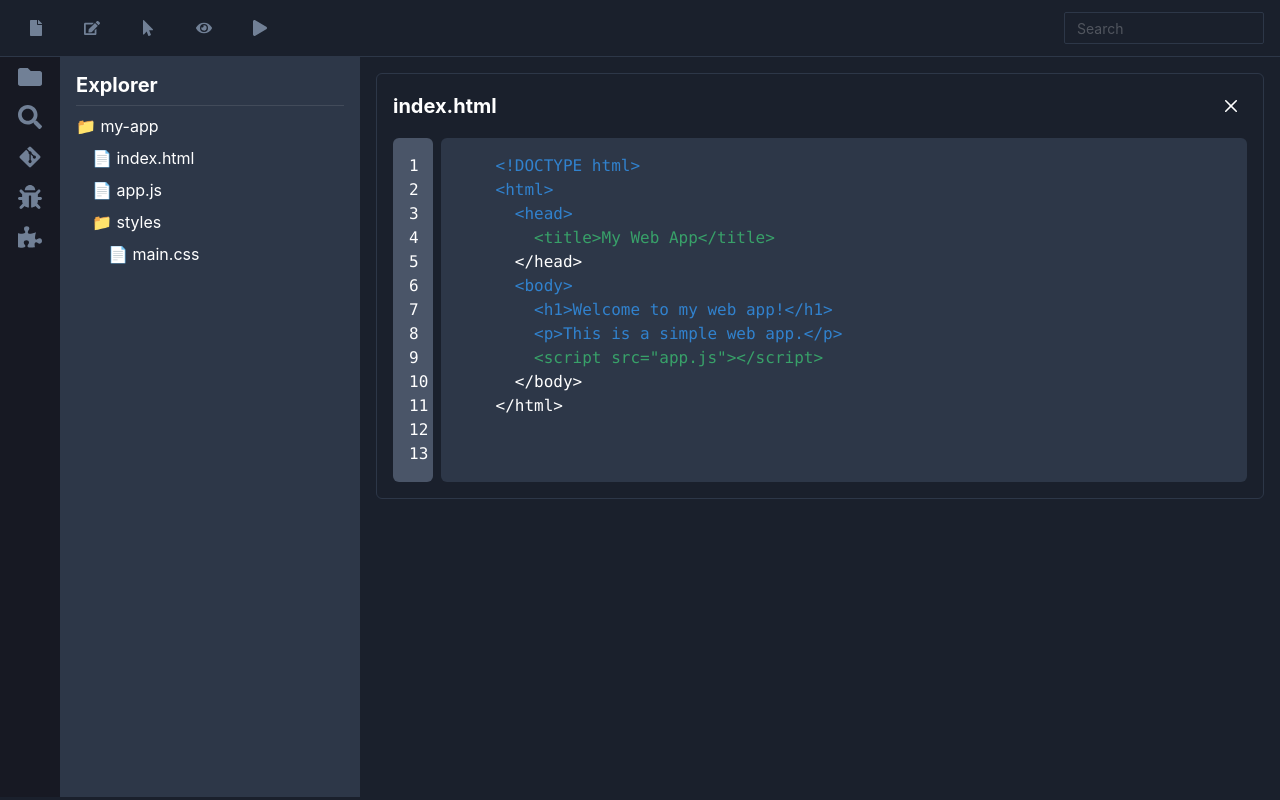
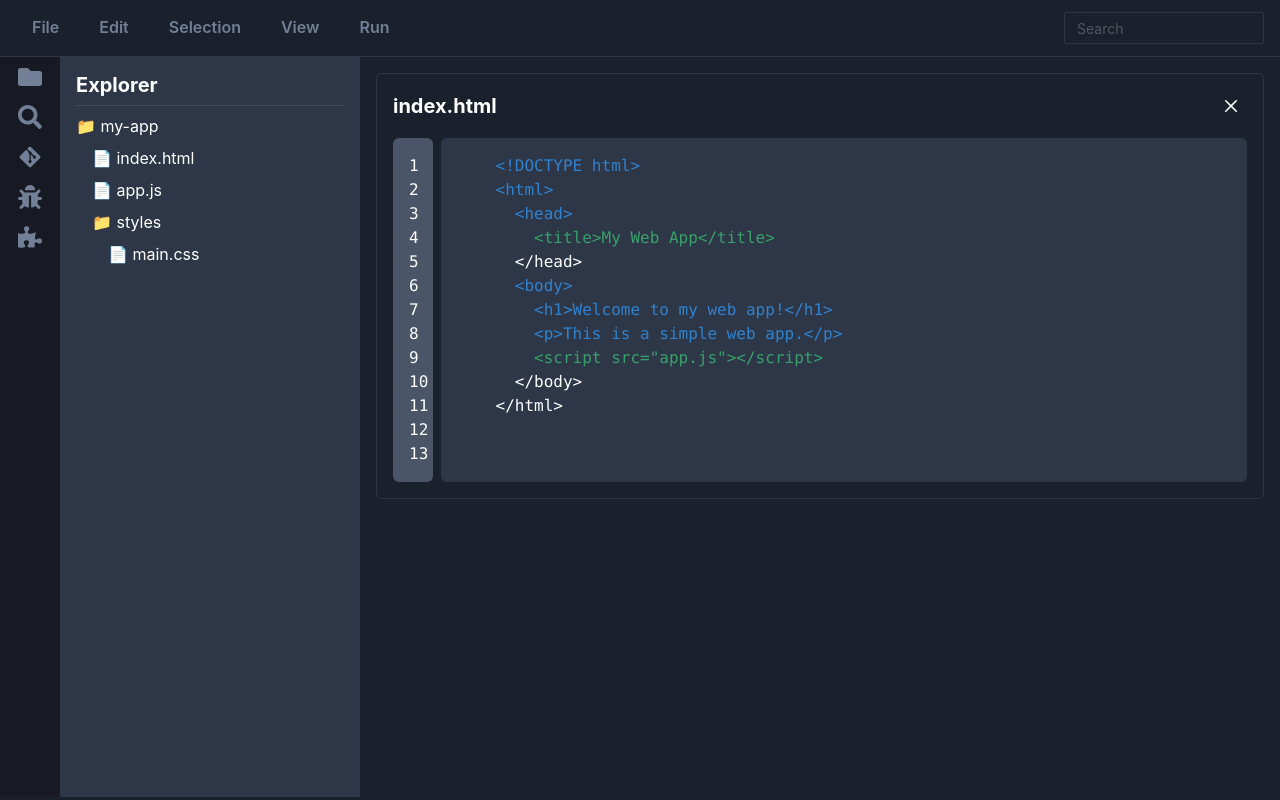
Before and after one commit to GPT-Engineer-App/code-editor-webapp, a React (Vite) app: page / in a window 1280 px wide. Built offline with nearby package versions, Linux system fonts and the light colour scheme.

Commit message:
Replaced the icon buttons in the header with text buttons for the menu items File, Edit, Selection, View, and Run. Adjusted spacing of the buttons.
Prompt: Header: Replace symbols. Show words instead ("File", "Edit" etc.).

```diff
--- a/src/pages/Index.jsx
+++ b/src/pages/Index.jsx
@@ -1,5 +1,5 @@
 import React, { useState } from "react";
-import { Box, Flex, Heading, Text, Input, IconButton, useColorMode, useColorModeValue, VStack, HStack, Divider, Icon, Spacer, Tooltip, CloseButton } from "@chakra-ui/react";
+import { Box, Flex, Heading, Text, Input, Button, useColorMode, useColorModeValue, VStack, HStack, Divider, Icon, Spacer, Tooltip, CloseButton } from "@chakra-ui/react";
 import { FaFile, FaEdit, FaMousePointer, FaEye, FaPlay, FaSearch, FaFolder, FaCode, FaGitAlt, FaBug, FaPuzzlePiece } from "react-icons/fa";
 
 const Index = () => {
@@ -26,22 +26,22 @@ const Index = () => {
   return (
     <Box bg={bgColor} minH="100vh" color="white">
       <Flex as="header" align="center" px={4} py={2} borderBottomWidth={1} borderColor={borderColor}>
-        <HStack spacing={4}>
-          <Tooltip label="New File">
-            <IconButton icon={<FaFile />} variant="ghost" color={iconColor} aria-label="New File" />
-          </Tooltip>
-          <Tooltip label="Edit">
-            <IconButton icon={<FaEdit />} variant="ghost" color={iconColor} aria-label="Edit" />
-          </Tooltip>
-          <Tooltip label="Selection">
-            <IconButton icon={<FaMousePointer />} variant="ghost" color={iconColor} aria-label="Selection" />
-          </Tooltip>
-          <Tooltip label="View">
-            <IconButton icon={<FaEye />} variant="ghost" color={iconColor} aria-label="View" />
-          </Tooltip>
-          <Tooltip label="Run">
-            <IconButton icon={<FaPlay />} variant="ghost" color={iconColor} aria-label="Run" />
-          </Tooltip>
+        <HStack spacing={2}>
+          <Button variant="ghost" color={iconColor}>
+            File
+          </Button>
+          <Button variant="ghost" color={iconColor}>
+            Edit
+          </Button>
+          <Button variant="ghost" color={iconColor}>
+            Selection
+          </Button>
+          <Button variant="ghost" color={iconColor}>
+            View
+          </Button>
+          <Button variant="ghost" color={iconColor}>
+            Run
+          </Button>
         </HStack>
         <Spacer />
         <Input placeholder="Search" size="sm" width="200px" bg={useColorModeValue("white", "gray.800")} color={useColorModeValue("gray.800", "white")} />
```
